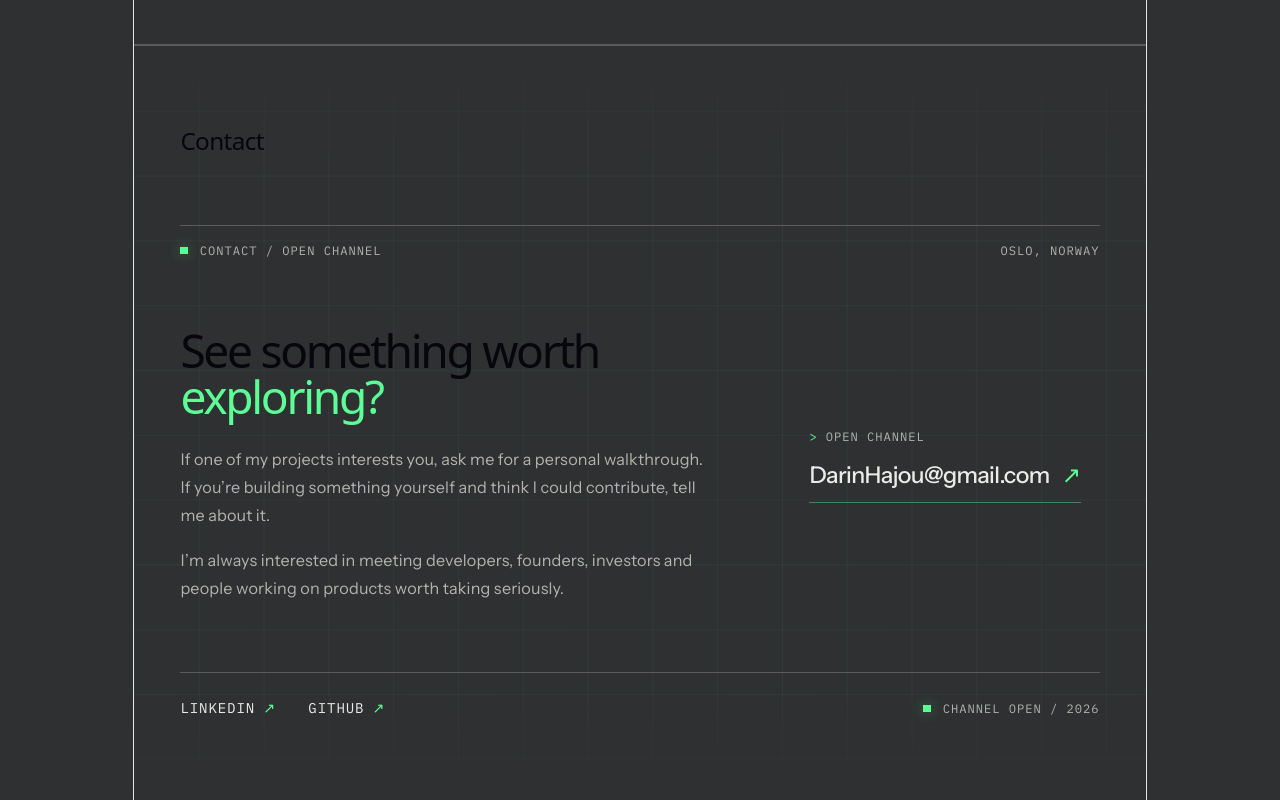
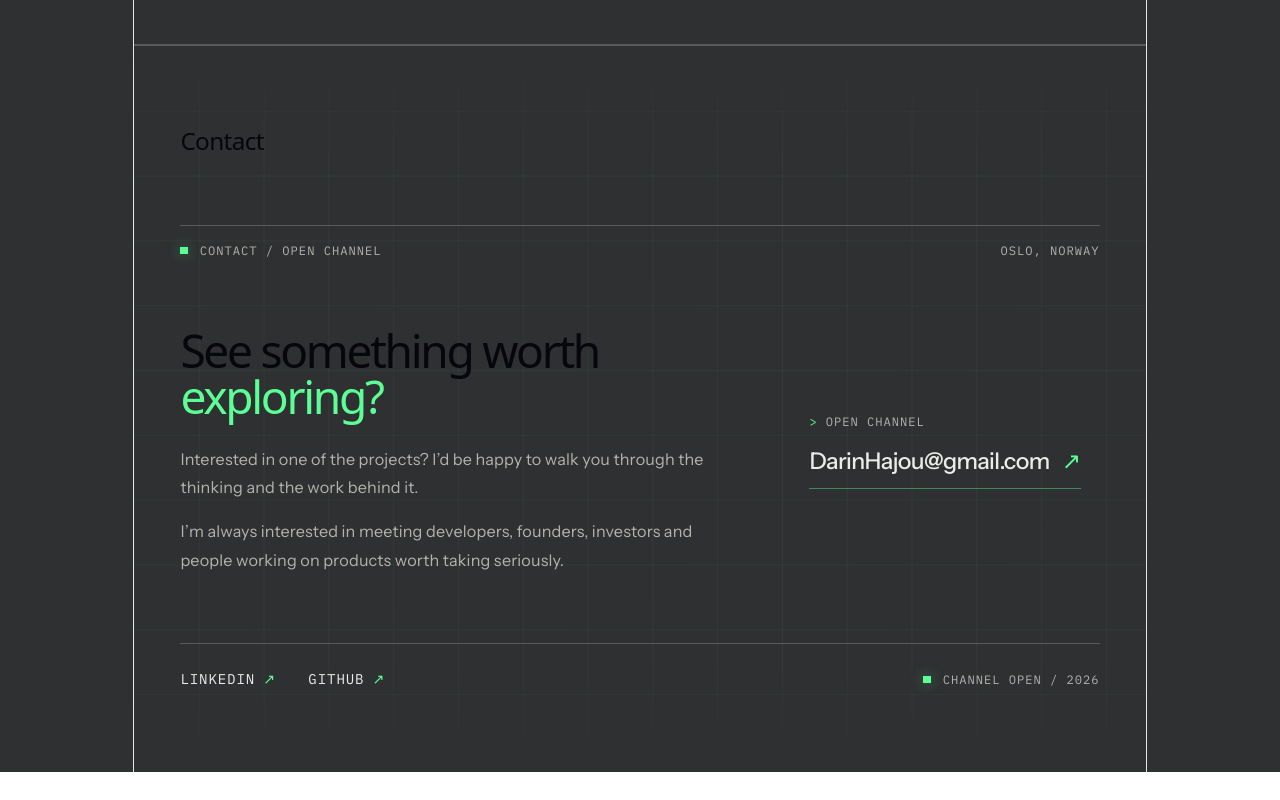
Before and after one commit to DarinHajou/darin-portfolio, a React (Vite) app: page / in a window 1280 px wide. Shown: the part 2266-3066 px from the top of the page. After the commit the page ends 3038 px from the top, so only its background shows below. Built offline with nearby package versions, Linux system fonts and the light colour scheme.

Commit message:
Edit contact copy and add path to social links

```diff
--- a/src/sections/Contact/Contact.tsx
+++ b/src/sections/Contact/Contact.tsx
@@ -30,9 +30,7 @@ function Contact() {
 
             <div className={styles.copy}>
               <p>
-                If one of my projects interests you, ask me for a personal
-                walkthrough. If you’re building something yourself and think I
-                could contribute, tell me about it.
+                Interested in one of the projects? I’d be happy to walk you through the thinking and the work behind it.
               </p>
 
               <p>
@@ -57,12 +55,13 @@ function Contact() {
 
         <footer className={styles.footer}>
           <nav className={styles.links} aria-label="Social links">
-            <a href="YOUR_LINKEDIN" target="_blank" rel="noreferrer">
+            <a href="https://www.linkedin.com/in/darin-hajou/" target="_blank" rel="noreferrer">
               LinkedIn <span aria-hidden="true">↗</span>
             </a>
 
-            <a href="YOUR_GITHUB" target="_blank" rel="noreferrer">
+            <a href="https://github.com/DarinHajou" target="_blank" rel="noreferrer">
               GitHub <span aria-hidden="true">↗</span>
+
             </a>
           </nav>
 
```
